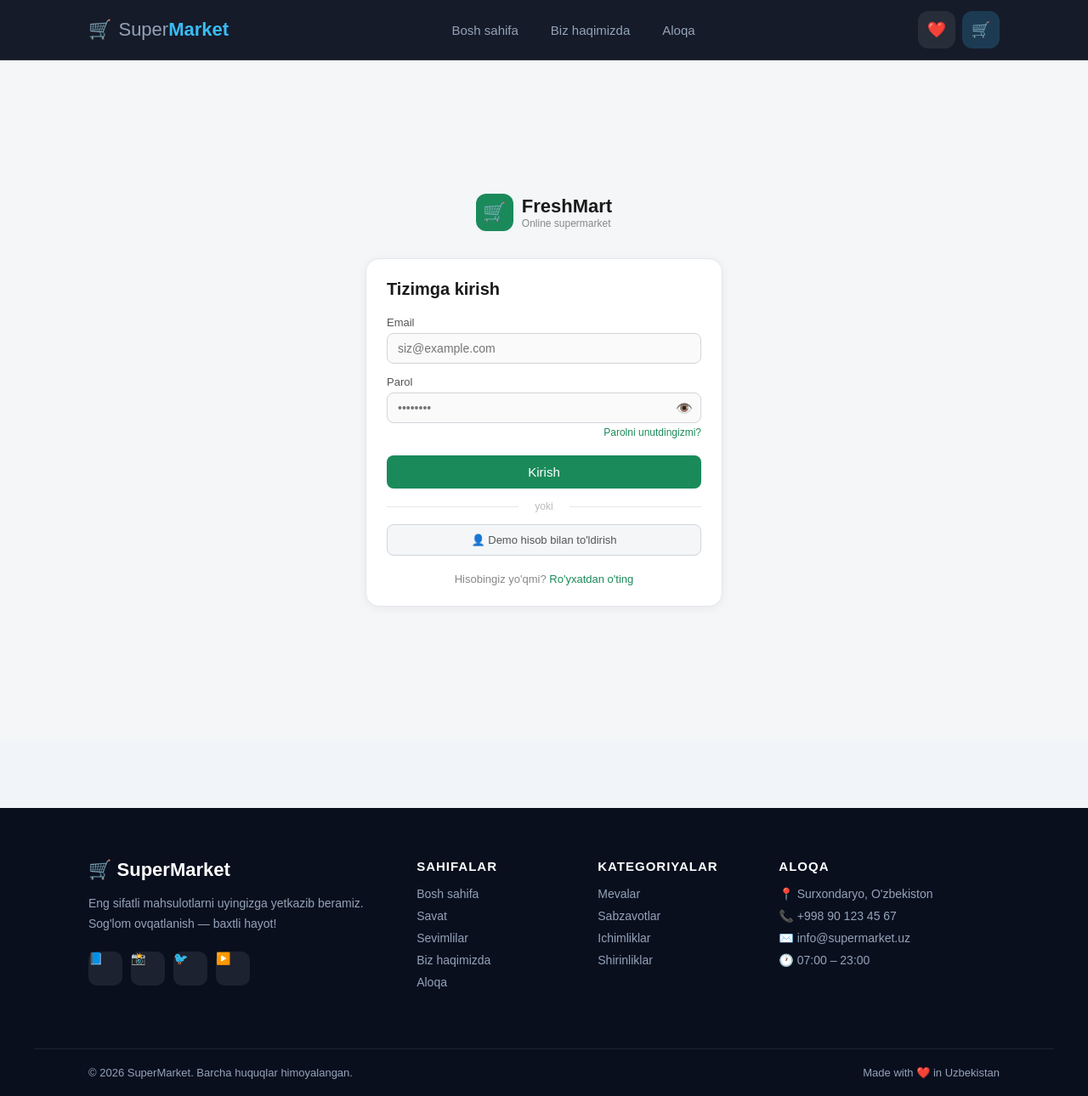
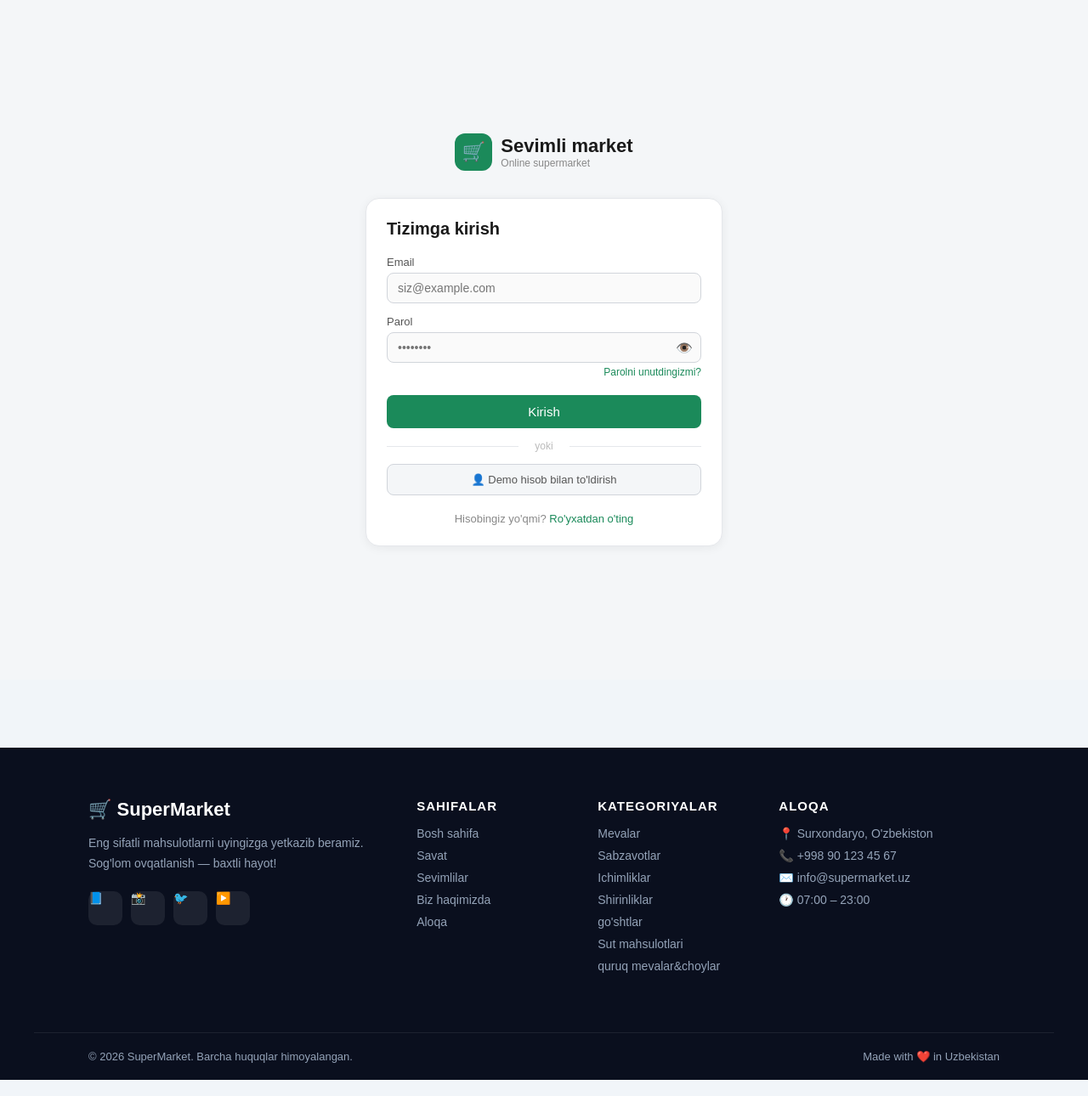
Before and after one commit to shahzod-hub/sevimli, a Vue app: page /signin in a window 1280 px wide. Shown: the whole page at 85% size. Built offline with nearby package versions, Linux system fonts and the light colour scheme.

Commit message:
first commit

```diff
--- a/src/App.vue
+++ b/src/App.vue
@@ -1,9 +1,13 @@
 <script setup>
-import { ref, provide } from "vue";
+import { ref, provide, computed } from "vue";
+import { useRoute } from "vue-router";
 import Navbar from "./components/Navbar.vue";
 import Footer from "./components/Footer.vue";
 
+const route = useRoute();
 const toasts = ref([]);
+
+const showNavbar = computed(() => !["/signin", "/signup"].includes(route.path));
 
 const showToast = (message, type = "success") => {
   const id = Date.now();
@@ -17,11 +21,11 @@ provide("showToast", showToast);
 </script>
 
 <template>
-  <Navbar />
+  <Navbar v-if="showNavbar" />
   <router-view />
   <Footer />
 
-  <!-- Toast Notifications -->
+
   <div class="toast-container">
     <transition-group name="toast">
       <div
--- a/src/components/CategoryFilter.vue
+++ b/src/components/CategoryFilter.vue
@@ -9,8 +9,11 @@ const categories = [
   { label: "Barchasi", icon: "🏪" },
   { label: "Mevalar", icon: "🍎" },
   { label: "Sabzavotlar", icon: "🥦" },
-  { label: "Ichimliklar", icon: "🥛" },
+  { label: "Ichimliklar", icon: "🥤" },
   { label: "Shirinliklar", icon: "🍫" },
+    { label: "Go'shtlar", icon: "🍖" },
+    { label: "Sut mahsulotlar", icon: "🥛" },
+     { label: "Quruq mevalar & choylar", icon: "🍵" }
 ];
 </script>
 
--- a/src/components/DiscountBanner.vue
+++ b/src/components/DiscountBanner.vue
@@ -51,9 +51,9 @@ const pad = (n) => String(n).padStart(2, "0");
             <span>Soniya</span>
           </div>
         </div>
+</div>
+        <router-link to="/product/${product.id}" class="btn">Xarid qilish →</router-link>
 
-        <router-link to="/home" class="btn">Xarid qilish →</router-link>
-      </div>
 
       <div class="right">
         <img
--- a/src/components/Footer.vue
+++ b/src/components/Footer.vue
@@ -27,6 +27,9 @@
         <router-link to="/home">Sabzavotlar</router-link>
         <router-link to="/home">Ichimliklar</router-link>
         <router-link to="/home">Shirinliklar</router-link>
+         <router-link to="/home">go'shtlar</router-link>
+          <router-link to="/home">Sut mahsulotlari</router-link>
+            <router-link to="/home">quruq mevalar&choylar</router-link>
       </div>
 
       <div class="col">
--- a/src/components/HeroSection.vue
+++ b/src/components/HeroSection.vue
@@ -12,7 +12,7 @@ const router = useRouter();
 
     <div class="hero-content">
       <div class="left">
-        <div class="eyebrow">🌿 O'zbekistonning #1 online do'koni</div>
+        <div class="eyebrow">🌿 Surxondaryoning #1 online do'koni</div>
         <h1>
           Yangi va Sifatli<br>
           <span class="highlight">Mahsulotlar</span><br>
@@ -24,7 +24,7 @@ const router = useRouter();
         </p>
 
         <div class="hero-actions">
-          <button class="btn-primary" @click="router.push('/')">
+          <button class="btn-primary" @click="router.push('/:pathMatch(.*)*')">
             🛒 Xarid boshlash
           </button>
           <button class="btn-secondary" @click="router.push('/about')">
@@ -57,7 +57,7 @@ const router = useRouter();
             alt="Fresh produce"
           />
           <div class="float-card card-1">
-            <span>✅</span> Yetkazib berildi!
+            <span>✅</span> Yetkazib beriladi!
           </div>
           <div class="float-card card-2">
             <span>🔥</span> 20% chegirma
--- a/src/router/index.js
+++ b/src/router/index.js
@@ -10,6 +10,8 @@ import ProductPage from "../views/ProductPage.vue";
 import CheckoutPage from "../views/CheckoutPage.vue";
 import SignInPage from "./pages/SignInPage.vue";
 import SignUpPage from "./pages/SignUpPage.vue";
+import Navbar from "../components/Navbar.vue";
+import products from "../data/products";
 
 const router = createRouter({
   history: createWebHistory(),
@@ -30,9 +32,14 @@ const router = createRouter({
     { path: "/favorites", component: FavoritesPage },
     { path: "/about", component: AboutPage },
     { path: "/contact", component: ContactPage },
-    { path: "/product/:id", component: ProductPage },
+    {path: "/product/:id", component: ProductPage},
+    ...products.map((p) => ({
+      path: `/product/${p.id}`,
+      name: `product-${p.id}`,
+      component: ProductPage,
+      props: { product: p },
+    })),
     { path: "/checkout", component: CheckoutPage },
-    { path: "/:pathMatch(.*)*", component: NotFoundPage },
   ],
   scrollBehavior() {
     return { top: 0 };
--- a/src/router/pages/SignInPage.vue
+++ b/src/router/pages/SignInPage.vue
@@ -6,7 +6,7 @@
       <div class="logo">
         <div class="logo-icon">🛒</div>
         <div>
-          <div class="logo-text">FreshMart</div>
+          <div class="logo-text">Sevimli market</div>
           <div class="logo-sub">Online supermarket</div>
         </div>
       </div>
```
Also changed, not shown: src/data/products.js.
